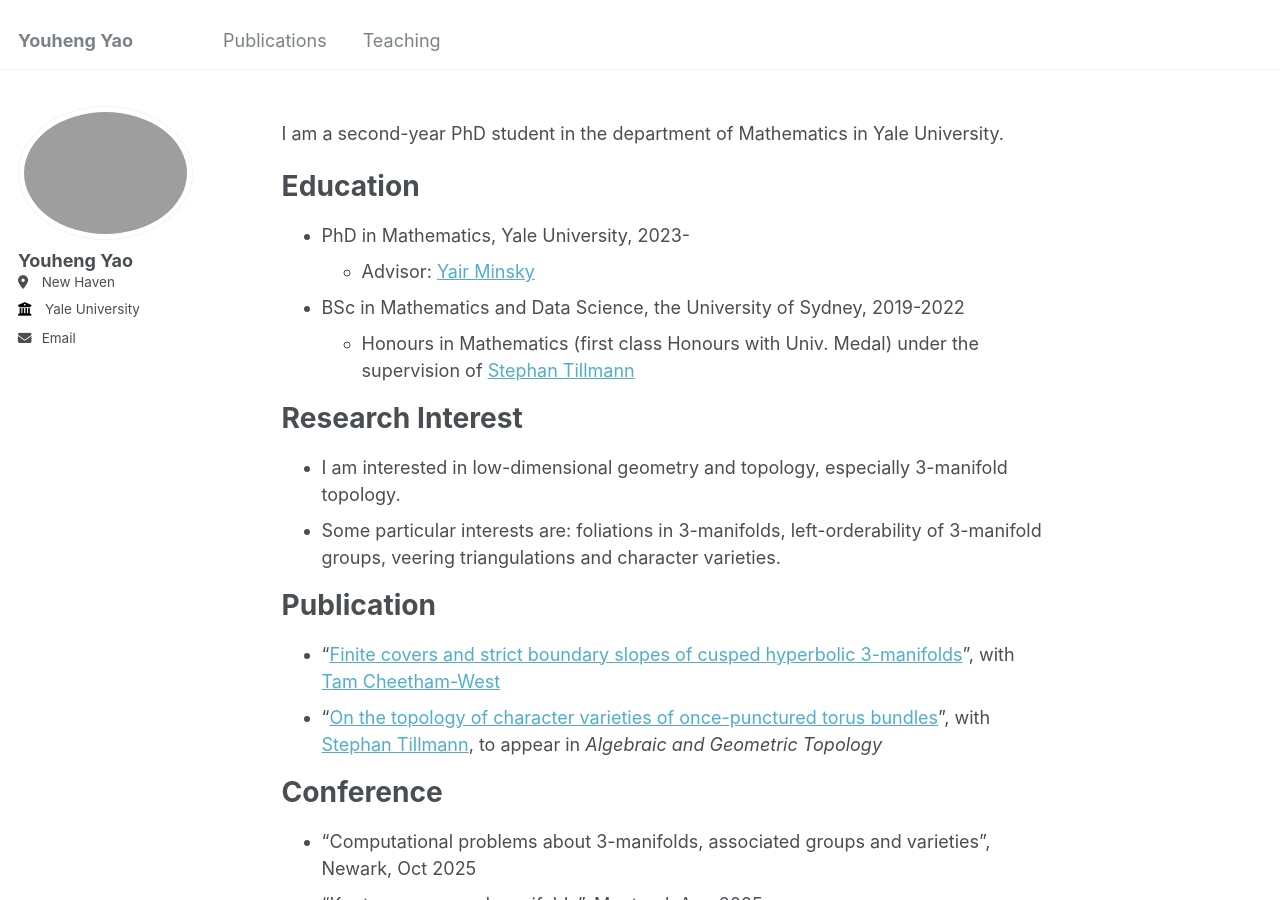
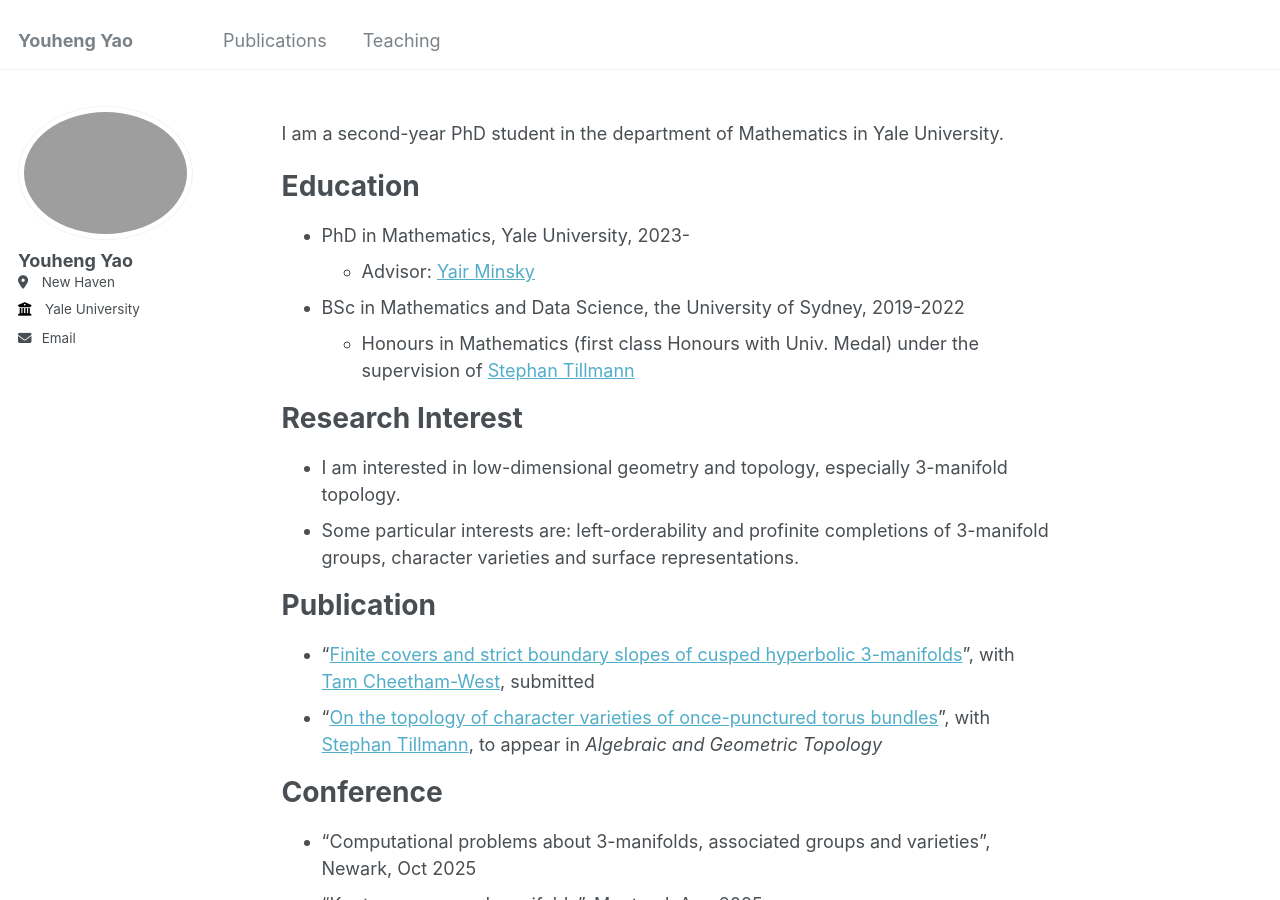
Before and after one commit to LionelYao/LionelYao.github.io, a Jekyll site: the page built from _pages/about.md, in a window 1280 px wide and 900 px high. Built offline with Jekyll 4.4.1, drawn with Linux system fonts in a browser that asks for light colours; a script that is not in the unit is left out.

Commit message:
Update about.md

```diff
--- a/_pages/about.md
+++ b/_pages/about.md
@@ -22,11 +22,11 @@ Education
 Research Interest
 ======
 - I am interested in low-dimensional geometry and topology, especially 3-manifold topology.
-- Some particular interests are: foliations in 3-manifolds, left-orderability of 3-manifold groups, veering triangulations and character varieties.
+- Some particular interests are: left-orderability and profinite completions of 3-manifold groups, character varieties and surface representations.
 
 Publication
 ======
-- "[Finite covers and strict boundary slopes of cusped hyperbolic 3-manifolds](https://arxiv.org/abs/2506.12289)", with [Tam Cheetham-West](https://sites.google.com/view/tam-cheetham-west/home)
+- "[Finite covers and strict boundary slopes of cusped hyperbolic 3-manifolds](https://arxiv.org/abs/2506.12289)", with [Tam Cheetham-West](https://sites.google.com/view/tam-cheetham-west/home), submitted
 - "[On the topology of character varieties of once-punctured torus bundles](https://arxiv.org/abs/2206.14954)", with [Stephan Tillmann](https://www.maths.usyd.edu.au/u/tillmann/index.html), to appear in *Algebraic and Geometric Topology*
 
 Conference
```
